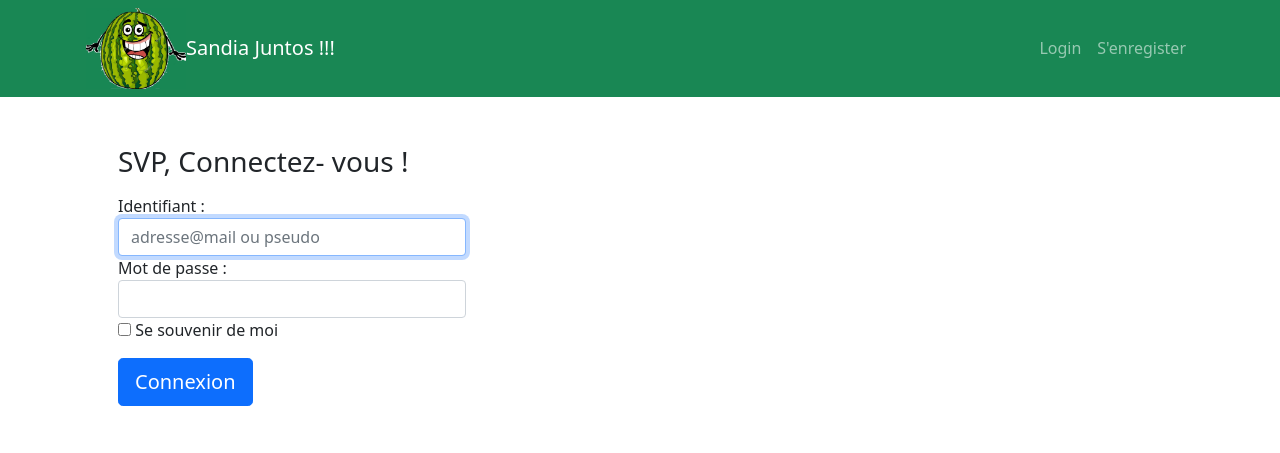
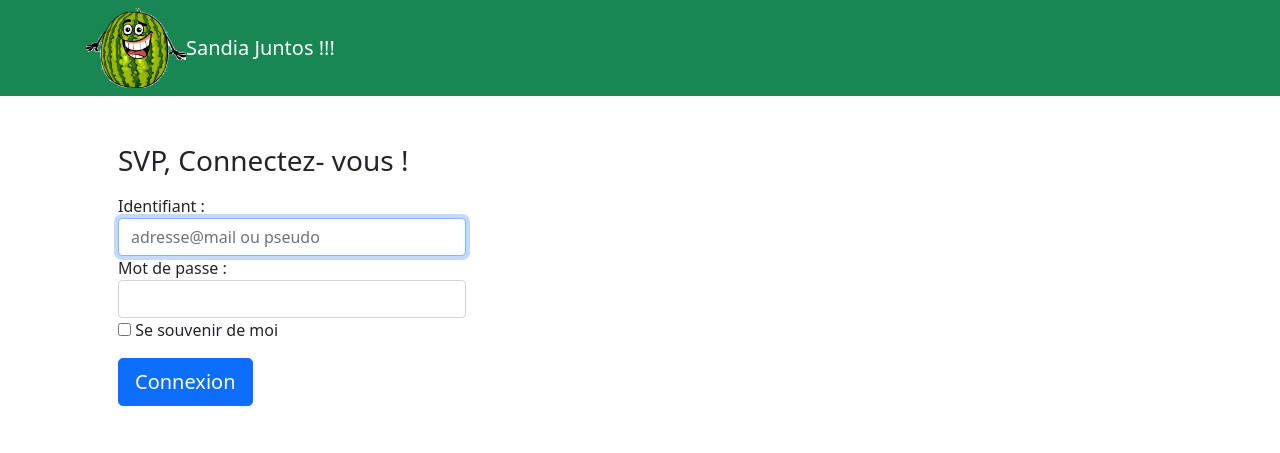
Before and after one commit to SebastienBonneau/RameneTaPasteque, a Symfony app: template templates/security/login.html.twig in a window 1280 px wide. Shown: the top 453 px of the page. Run offline with Twig, Linux system fonts and the light colour scheme; the template is opened without the code that fills it, so the values that code supplies are empty; some libraries are stand-ins or nearby versions.

Commit message:
affiche liste sortie modif controller sorti et twig liste

```diff
--- a/templates/base.html.twig
+++ b/templates/base.html.twig
@@ -10,22 +10,20 @@
         <header>
             <nav class="navbar navbar-expand-lg navbar-dark bg-success">
                 <div class="container px-3">
-                    <img style="heig80px; width: 100px"ht:  src="{{ asset('images/papa3.jpg') }}" alt="lapapa1">
+                    <img style="height:80px; width: 100px;":  src="{{ asset('images/papa3.jpg') }}" alt="lapapa1">
                     <a class="navbar-brand" href="{{ path('app_login') }}">Sandia Juntos !!!</a>
                     <button class="navbar-toggler" type="button" data-bs-toggle="collapse" data-bs-target="#navbarSupportedContent" aria-controls="navbarSupportedContent" aria-expanded="false" aria-label="Toggle navigation"><span class="navbar-toggler-icon"></span></button>
                     <div class="collapse navbar-collapse" id="navbarSupportedContent">
                         {% set my_route = app.request.get('_route') %}
                         <ul class="navbar-nav ms-auto mb-2 mb-lg-0">
-                            {% if not app.user %}
-                                <li class="nav-item"><a
-                                            class="nav-link
-                                {% if my_route == 'app_login'%} active{% endif %}"
-                                            aria-current="page"
-                                            href="{{ path('app_login')}}">Login</a></li>
+                            {% if app.user %}
+                                {% if is_granted('ROLE_ADMIN') %}
+
                                 <li class="nav-item"><a
                                             class="nav-link
                                 {% if my_route == 'app_register'%} active{% endif %}"
-                                            href="{{ path('app_register')}}">S'enregister</a></li>
+                                            href="{{ path('app_register')}}">Ajouter un Participant</a>
+                                    {% endif %}
                             {% endif %}
 
                             {% if app.user %}
@@ -44,7 +42,13 @@
                                 {% if my_route == 'app_logout'%} active{% endif %}"
                                             aria-current="page"
                                             href="{{ path('app_logout')}}">Logout</a></li>
+                                <li class="nav-item"><a
+                                            class="nav-link
+                                {% if my_route == 'sortie_liste'%} active{% endif %}"
+                                            aria-current="page"
+                                            href="{{ path('sortie_liste')}}">Liste des Sorties</a></li>
                             {% endif %}
+
 
                         </ul>
                     </div>
--- a/templates/main/liste.html.twig
+++ /dev/null
@@ -1,5 +0,0 @@
-{% extends 'base.html.twig' %}
-
-{% block body %}
-<p>Ceci est la page principale pour afficher la liste des sorties</p>
-{% endblock %}
```
Also changed, not shown: src/Controller/SortieController.php (+10 -0 lines), templates/sortie/liste.html.twig (added, +15 -0 lines).
